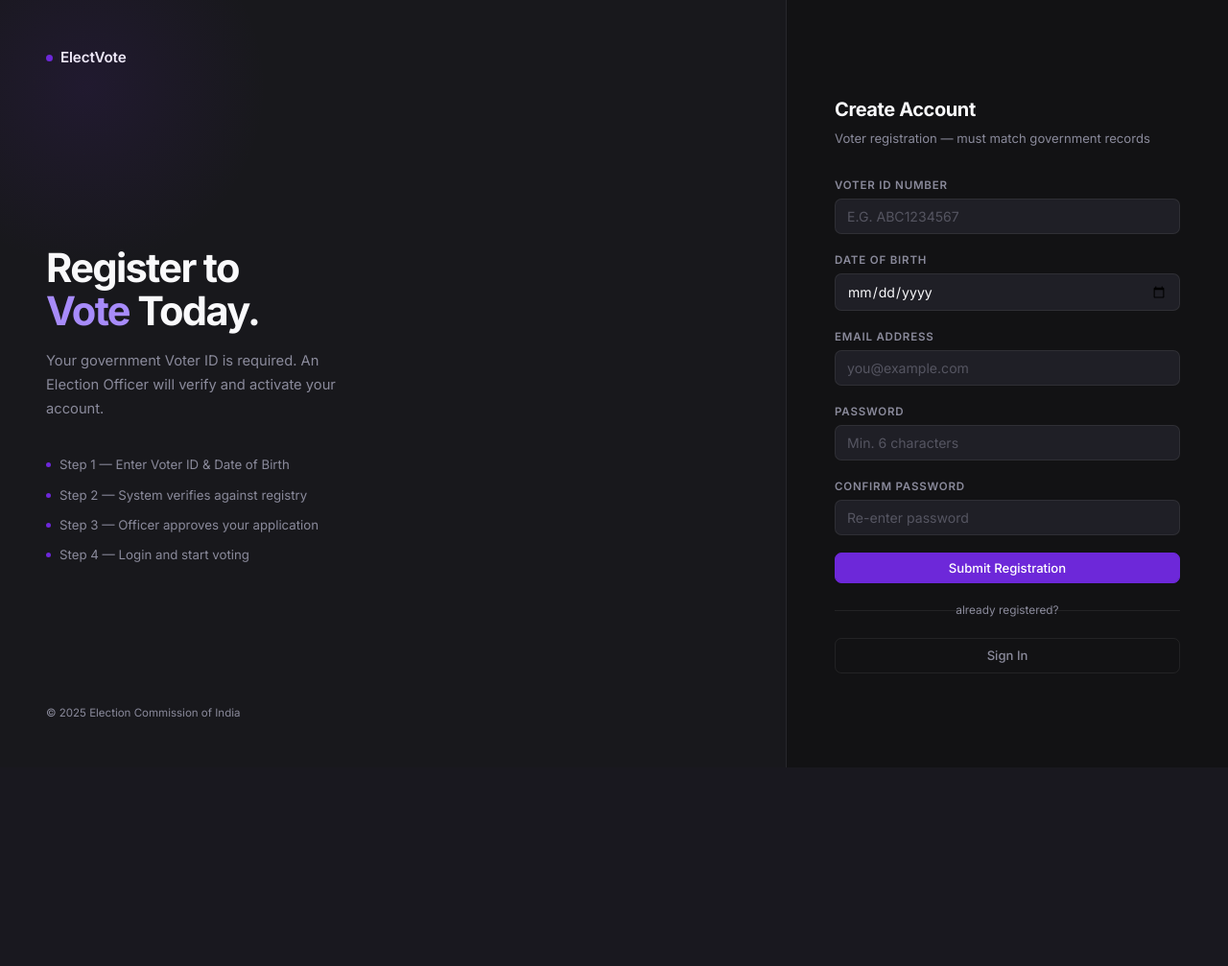
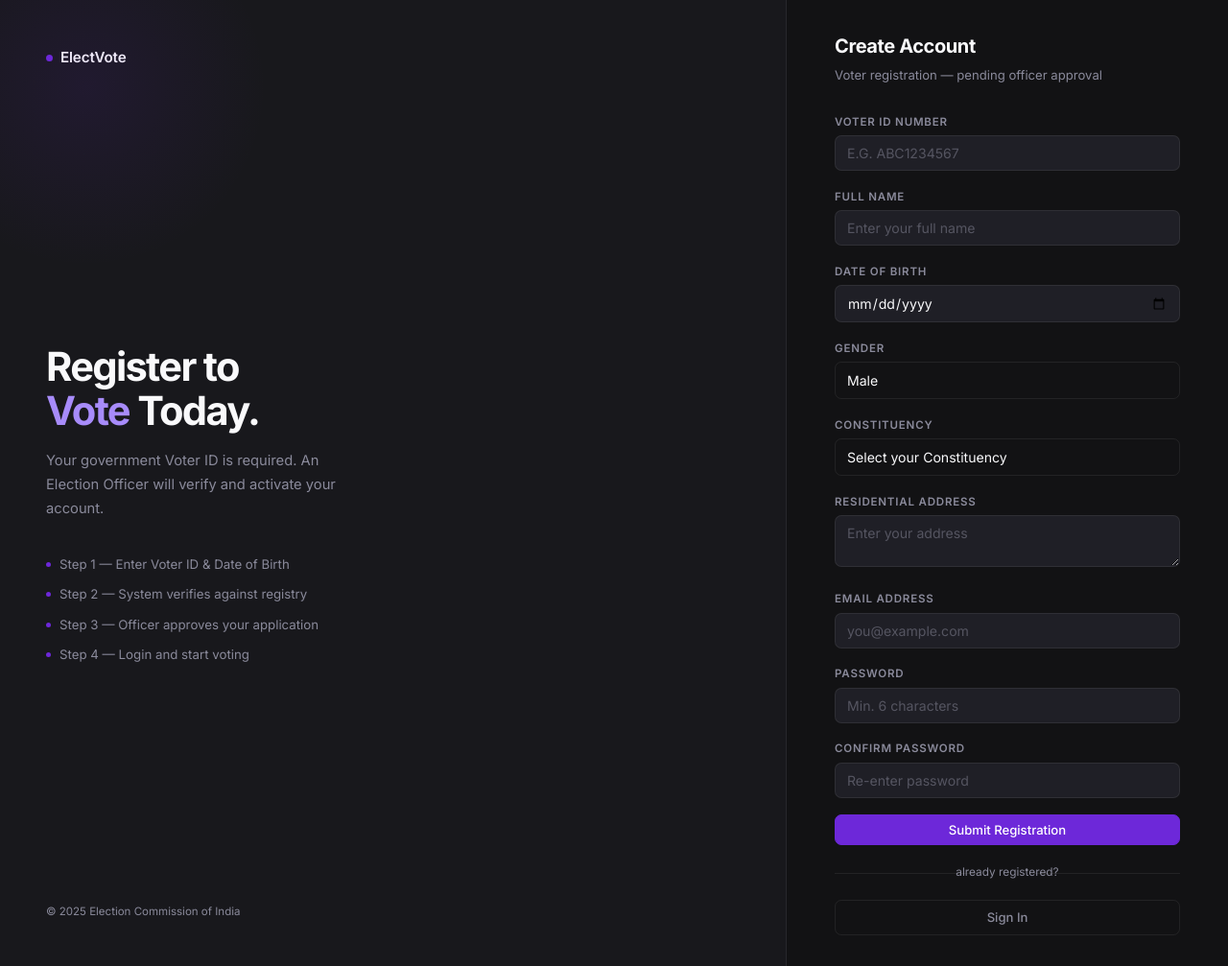
Before and after one commit to nandhubabu/Online-Voting-System, a Flask app: page /register in a window 1280 px wide. Shown: the whole page at 96% size. Before the commit the page ends 800 px from the top, so only its background shows below. Run offline with Flask 3, Linux system fonts and the light colour scheme; data that the repository does not hold is empty.

Commit message:
feat: bypass pre-existing voter registry check and allow self-registration

```diff
--- a/app.py
+++ b/app.py
@@ -156,6 +156,7 @@ def login():
 
 @app.route('/register', methods=['GET', 'POST'])
 def register():
+    constituencies = Constituency.query.order_by(Constituency.name).all()
     if request.method == 'POST':
         voter_id = request.form.get('voter_id', '').strip().upper()
         dob_str  = request.form.get('dob', '')
@@ -163,34 +164,44 @@ def register():
         password = request.form.get('password', '')
         confirm  = request.form.get('confirm_password', '')
 
+        # Retrieve new fields
+        full_name = request.form.get('full_name', '').strip()
+        gender = request.form.get('gender', 'Male')
+        constituency_id = request.form.get('constituency_id', type=int)
+        address = request.form.get('address', '').strip()
+
         if password != confirm:
             flash('Passwords do not match.', 'danger')
-            return render_template('register.html')
+            return render_template('register.html', constituencies=constituencies)
 
         if User.query.filter_by(email=email).first():
             flash('Email already registered.', 'danger')
-            return render_template('register.html')
+            return render_template('register.html', constituencies=constituencies)
 
         try:
             dob = datetime.strptime(dob_str, '%Y-%m-%d').date()
         except ValueError:
             flash('Invalid date of birth.', 'danger')
-            return render_template('register.html')
+            return render_template('register.html', constituencies=constituencies)
 
-        # Verify against government voter registry
-        registry = VoterRegistry.query.filter_by(
-            voter_id_number=voter_id,
-            date_of_birth=dob,
-            is_active=True
-        ).first()
-
+        # Look up or create registry entry dynamically
+        registry = VoterRegistry.query.filter_by(voter_id_number=voter_id).first()
         if not registry:
-            flash('Voter ID / Date of Birth not found in the voter registry.', 'danger')
-            return render_template('register.html')
+            registry = VoterRegistry(
+                voter_id_number=voter_id,
+                full_name=full_name,
+                date_of_birth=dob,
+                constituency_id=constituency_id,
+                gender=gender,
+                address=address,
+                is_active=True
+            )
+            db.session.add(registry)
+            db.session.flush()
 
         if registry.user_account:
             flash('This Voter ID is already linked to an account.', 'danger')
-            return render_template('register.html')
+            return render_template('register.html', constituencies=constituencies)
 
         user = User(voter_registry_id=registry.id, email=email)
         user.set_password(password)
@@ -201,7 +212,7 @@ def register():
         flash('Registration submitted! Please wait for officer approval.', 'success')
         return redirect(url_for('login'))
 
-    return render_template('register.html')
+    return render_template('register.html', constituencies=constituencies)
 
 
 @app.route('/logout')
--- a/templates/register.html
+++ b/templates/register.html
@@ -26,7 +26,7 @@
   <div class="auth-right">
     <div class="auth-box">
       <div class="auth-box-title">Create Account</div>
-      <div class="auth-box-sub">Voter registration — must match government records</div>
+      <div class="auth-box-sub">Voter registration — pending officer approval</div>
 
       <form method="POST" action="{{ url_for('register') }}">
         <input type="hidden" name="csrf_token" value="{{ csrf_token() }}">
@@ -39,8 +39,38 @@
         </div>
 
         <div class="form-group">
+          <label class="form-label">Full Name</label>
+          <input type="text" name="full_name" class="form-input"
+                 placeholder="Enter your full name" required>
+        </div>
+
+        <div class="form-group">
           <label class="form-label">Date of Birth</label>
           <input type="date" name="dob" class="form-input" required>
+        </div>
+
+        <div class="form-group">
+          <label class="form-label">Gender</label>
+          <select name="gender" class="form-input" required style="background: var(--surface-1); color: var(--text-base);">
+            <option value="Male">Male</option>
+            <option value="Female">Female</option>
+            <option value="Other">Other</option>
+          </select>
+        </div>
+
+        <div class="form-group">
+          <label class="form-label">Constituency</label>
+          <select name="constituency_id" class="form-input" required style="background: var(--surface-1); color: var(--text-base);">
+            <option value="" disabled selected>Select your Constituency</option>
+            {% for c in constituencies %}
+              <option value="{{ c.id }}">{{ c.name }} ({{ c.district }}, {{ c.state }})</option>
+            {% endfor %}
+          </select>
+        </div>
+
+        <div class="form-group">
+          <label class="form-label">Residential Address</label>
+          <textarea name="address" class="form-input" rows="2" placeholder="Enter your address" required style="resize: vertical; font-family: inherit;"></textarea>
         </div>
 
         <div class="form-group">
```
